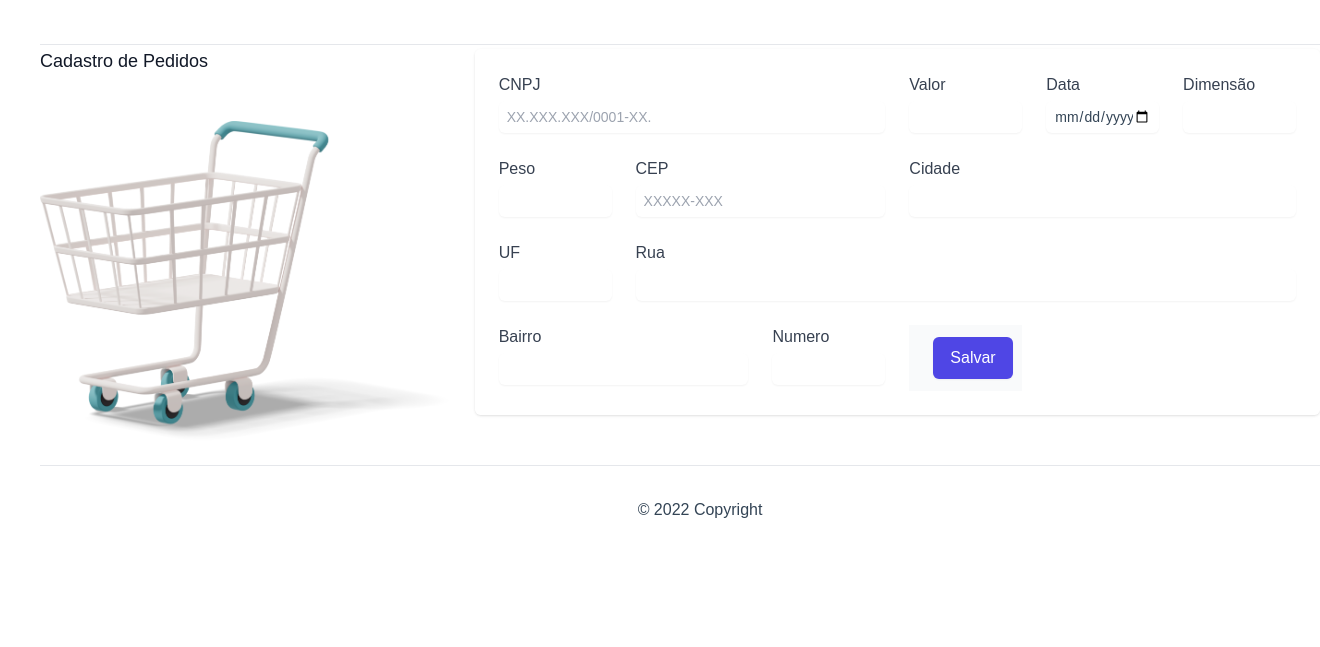
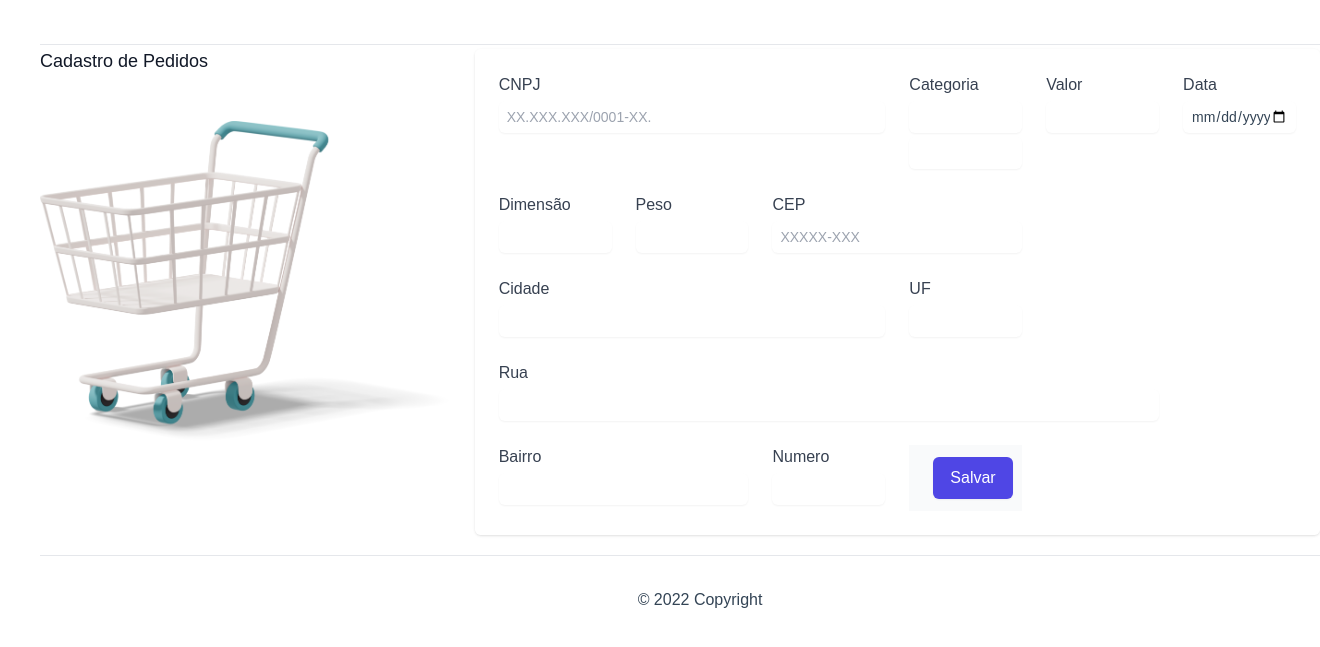
Before and after one commit to Denislfs/projeto-interdisciplinar-2, a PHP site: page /cadastropedido.php in a window 1320 px wide. Shown: the part 132-779 px from the top of the page. Run offline with PHP 8.4, Linux system fonts and the light colour scheme; some libraries are stand-ins or nearby versions.

Commit message:
Incluida categoria no layout

```diff
--- a/cadastropedido.php
+++ b/cadastropedido.php
@@ -32,13 +32,23 @@ require_once('header.php');
       </div>
       <div class="mt-1 md:mt-0 md:col-span-2">
         <!--formulário-->
-        <form action="create/cadastropedido.php" method="POST">
+        <form action="create/cadastropedido2.php" method="POST">
           <div class="shadow overflow-hidden sm:rounded-md">
             <div class="px-4 py-5 bg-white sm:p-6">
               <div class="grid grid-cols-6 gap-6">
                 <div class="col-span-6 sm:col-span-3">
                   <label for="first-name" class="block text-base font-medium text-gray-700">CNPJ</label>
                   <input type="number" name="cnpj" id="cnpj" placeholder="XX.XXX.XXX/0001-XX." class="px-2 h-8 mt-1 focus:ring-indigo-500 focus:border-indigo-500 block w-full shadow-sm sm:text-sm border-gray-300 rounded-md">
+                </div>
+
+                <div class="col-span-6 sm:col-span-3 lg:col-span-1">
+                  <label for="id_categoria" class="block text-base font-medium text-gray-700">Categoria</label>
+                  <input list="id_categoria"  class="px-2 h-8 mt-1 focus:ring-indigo-500 focus:border-indigo-500 block w-full shadow-sm sm:text-sm border-gray-300 rounded-md">
+                  <datalist id="id_categoria"  class="px-2 h-8 mt-1 focus:ring-indigo-500 focus:border-indigo-500 block w-full shadow-sm sm:text-sm border-gray-300 rounded-md">
+                    <option value="Alimentício">
+                    <option value="B">
+                  </datalist>
+                  <!--<input type="number" name="categoria" id="categoria" class="px-2 h-8 mt-1 focus:ring-indigo-500 focus:border-indigo-500 block w-full shadow-sm sm:text-sm border-gray-300 rounded-md">-->
                 </div>
 
                 <div class="col-span-6 sm:col-span-3 lg:col-span-1">
```
